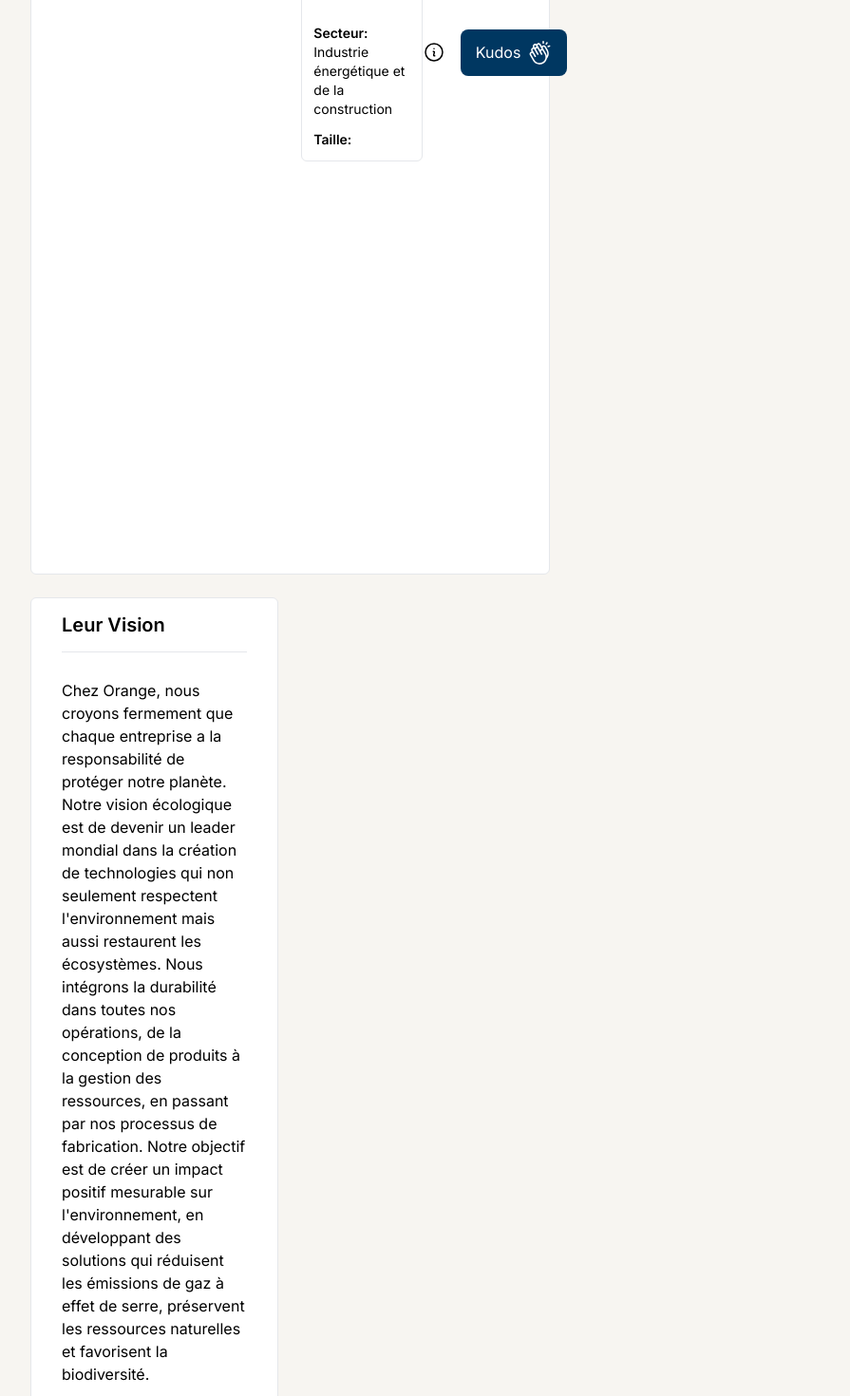
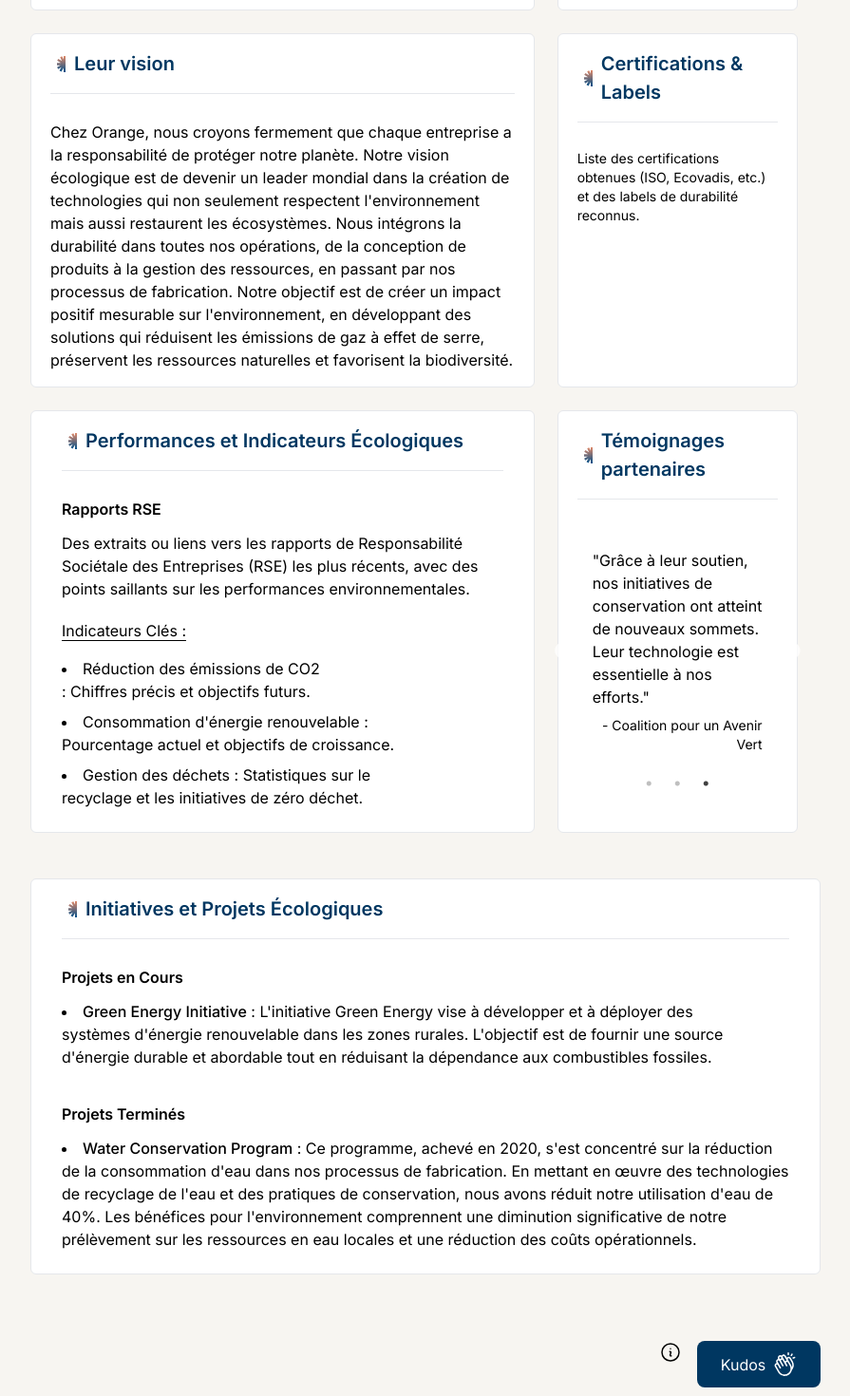
Before and after one commit to gregmlt/izta-Frontend, a Next.js app: page /company in a window 1280 px wide. Shown: the part 1580-3050 px from the top of the page at 95% size, without its empty margins (192-1087 px from the left). Built offline with nearby package versions, Linux system fonts and the light colour scheme; no server answers.

Commit message:
companyrpofile

```diff
--- a/components/CompanyInfoModal.js
+++ b/components/CompanyInfoModal.js
@@ -1,10 +1,27 @@
-import React, { useEffect, useState } from "react";
+import React, { useState } from "react";
+import Slider from "react-slick";
+import "slick-carousel/slick/slick.css";
+import "slick-carousel/slick/slick-theme.css";
 import StarsSVGIcons from "./iconsSVG/StarsSVGIcons";
 import HeartSVGIcons from "./iconsSVG/HeartSVGIcons";
 import MedalSVGIcons from "./iconsSVG/MedalSVGIcons";
 import KudosButton from "./KudosButton";
 import InfoSVGIcon from "./iconsSVG/InfoSVGIcon";
-import { useSelector } from "react-redux";
+
+const testimonials = [
+  {
+    name: "EcoSolutions Ltd",
+    text: "Nous avons réduit nos émissions de CO2 de 30% en un an. Une collaboration précieuse et inspirante!",
+  },
+  {
+    name: "BioPlanet Industries",
+    text: "Leur technologie avancée a optimisé notre processus de recyclage, augmentant notre efficacité et notre impact écologique positif.",
+  },
+  {
+    name: "Coalition pour un Avenir Vert",
+    text: "Grâce à leur soutien, nos initiatives de conservation ont atteint de nouveaux sommets. Leur technologie est essentielle à nos efforts.",
+  },
+];
 
 function CompanyInfoModal({ companyName, taille, companyId, starsCount }) {
   const [showPopover, setShowPopover] = useState(false);
@@ -12,6 +29,14 @@ function CompanyInfoModal({ companyName, taille, companyId, starsCount }) {
   const capitalizeFirstLetter = (str) => {
     if (!str) return str;
     return str.charAt(0).toUpperCase() + str.slice(1).toLowerCase();
+  };
+
+  const truncateText = (text, maxLength) => {
+    if (typeof text !== "string") return "";
+    if (text.length <= maxLength) {
+      return text;
+    }
+    return text.slice(0, maxLength) + "...";
   };
 
   const renderStars = (count) => {
@@ -39,9 +64,20 @@ function CompanyInfoModal({ companyName, taille, companyId, starsCount }) {
     return stars;
   };
 
+  const sliderSettings = {
+    dots: true,
+    infinite: true,
+    speed: 500,
+    slidesToShow: 1,
+    slidesToScroll: 1,
+    autoplay: true,
+    autoplaySpeed: 3000,
+  };
+
   return (
+    <>
       <div className="h-auto w-[80%] mx-auto my-[70px] flex flex-col">
-      <div className="bg-white p-5 rounded-lg border  w-[100%] min-h-[480px] flex flex-col my-5 bg-white">
+        <div className="bg-white p-5 rounded-lg border w-[100%] min-h-[480px] flex flex-col my-5 bg-white">
           <div className="w-full flex h-[330px] object-cover rounded-md bg-[linear-gradient(to_right_top,rgba(206,100,38,0.2),rgba(16,34,93,0.8)),url('/images/campain-asso.jpg')] bg-cover">
             <div className="flex items-start w-full p-5">
               <div className="ml-auto z-10">
@@ -52,7 +88,7 @@ function CompanyInfoModal({ companyName, taille, companyId, starsCount }) {
           <div>
             <div className="flex items-center justify-between px-5">
               <h1 className="text-7xl text-[#003761] font-semibold pt-5">
-              {companyName}
+                {truncateText(capitalizeFirstLetter(companyName), 15)}
               </h1>
               <div className="flex mt-5">{renderStars(starsCount)}</div>
             </div>
@@ -64,11 +100,14 @@ function CompanyInfoModal({ companyName, taille, companyId, starsCount }) {
           </div>
         </div>
 
-      <div className="grid grid-cols-3 grid-rows-6 gap-6 h-[100%]">
-        <div className="col-start-1 col-end-3 row-start-1 row-end-3 h-auto   w-full py-4 px-8 bg-white rounded-md border flex flex-col">
-          <h3 className="border-b leading-6 font-semibold text-[20px] pb-4">
-            Présentation
+        <div className="grid grid-cols-3 gap-6 auto-rows-min h-auto">
+          <div className="col-start-1 col-end-3 row-start-1 row-end-auto h-auto w-full py-4 px-5 bg-white rounded-md border flex flex-col">
+            <div className="flex items-center border-b w-full pb-4">
+              <img src="/Logo/Logo.svg" className="w-[25px]" />
+              <h3 className="font-semibold text-[#003761] text-[20px]">
+                Présentation de l'entreprise
               </h3>
+            </div>
             <p className="text-balance pt-7">
               Deuxième entreprise mondiale des métiers des concessions et de la
               construction, employant 275 000 salariés à travers le monde.Vinci,
@@ -77,10 +116,13 @@ function CompanyInfoModal({ companyName, taille, companyId, starsCount }) {
               construction, employant 275 000 salariés à travers le monde.
             </p>
           </div>
-        <div className="col-start-1 col-end-2 row-start-3 row-end-5 h-auto w-full py-4 px-8  bg-white rounded-md border flex flex-col">
-          <h3 className="border-b leading-6 font-semibold text-[20px] pb-4">
-            Leur Vision
+          <div className="col-start-1 col-end-3 row-start-2 row-end-auto h-auto w-full py-4 px-5 bg-white rounded-md border flex flex-col">
+            <div className="flex items-center border-b w-full pb-4">
+              <img src="/Logo/Logo.svg" className="w-[25px]" />
+              <h3 className="font-semibold text-[#003761] text-[20px]">
+                Leur vision
               </h3>
+            </div>
             <p className="text-balance pt-7">
               Chez Orange, nous croyons fermement que chaque entreprise a la
               responsabilité de protéger notre planète. Notre vision écologique
@@ -95,11 +137,84 @@ function CompanyInfoModal({ companyName, taille, companyId, starsCount }) {
               naturelles et favorisent la biodiversité.
             </p>
           </div>
-        <div className="col-start-2 col-end-3 row-start-1 row-end-2 self-end flex items-center mt-3 relative cursor-pointer">
-          <div className="h-[100%]  w-full pl-3 bg-white rounded-md border  flex flex-col">
-            <h3 className="py-3 border-b font-semibold text-[20px]">
+          <div className="col-start-1 col-end-3 row-start-3 row-end-auto h-auto w-full py-4 px-8 bg-white rounded-md border flex flex-col">
+            <div className="flex items-center border-b w-full pb-4">
+              <img src="/Logo/Logo.svg" className="w-[25px]" />
+              <h3 className="font-semibold text-[#003761] text-[20px]">
+                Performances et Indicateurs Écologiques
+              </h3>
+            </div>
+            <p className="text-balance pt-7">
+              <p className="text-md font-semibold pb-3">Rapports RSE</p>
+              <p>
+                Des extraits ou liens vers les rapports de Responsabilité
+                Sociétale des Entreprises (RSE) les plus récents, avec des
+                points saillants sur les performances environnementales.
+              </p>
+
+              <p className="underline underline-offset-4 pt-5 pb-4">
+                Indicateurs Clés :
+              </p>
+
+              <ul className="list-disc list-inside">
+                <li className="mb-2">
+                  Réduction des émissions de CO2 : Chiffres précis et objectifs
+                  futurs.
+                </li>
+                <li className="mb-2">
+                  Consommation d'énergie renouvelable : Pourcentage actuel et
+                  objectifs de croissance.
+                </li>
+
+                <li className="mb-2">
+                  Gestion des déchets : Statistiques sur le recyclage et les
+                  initiatives de zéro déchet.
+                </li>
+              </ul>
+            </p>
+          </div>
+          <div className="col-start-1 col-end-5 row-start-5 row-end-auto h-auto w-full py-4 px-8 bg-white rounded-md border flex flex-col">
+            <div className="flex items-center border-b w-full pb-4">
+              <img src="/Logo/Logo.svg" className="w-[25px]" />
+              <h3 className="font-semibold text-[#003761] text-[20px]">
+                Initiatives et Projets Écologiques
+              </h3>
+            </div>
+            <p className="text-balance pt-7">
+              <p className="text-md font-semibold pb-3">Projets en Cours</p>
+              <ul className="list-disc list-inside">
+                <li className="mb-2">
+                  <span className="font-medium">Green Energy Initiative</span> :
+                  L'initiative Green Energy vise à développer et à déployer des
+                  systèmes d'énergie renouvelable dans les zones rurales.
+                  L'objectif est de fournir une source d'énergie durable et
+                  abordable tout en réduisant la dépendance aux combustibles
+                  fossiles.
+                </li>
+              </ul>
+            </p>
+            <p className="text-md font-semibold pb-3 pt-7">Projets Terminés</p>
+            <ul className="list-disc list-inside">
+              <li className="mb-2">
+                <span className="font-medium">Water Conservation Program</span>{" "}
+                : Ce programme, achevé en 2020, s'est concentré sur la réduction
+                de la consommation d'eau dans nos processus de fabrication. En
+                mettant en œuvre des technologies de recyclage de l'eau et des
+                pratiques de conservation, nous avons réduit notre utilisation
+                d'eau de 40%. Les bénéfices pour l'environnement comprennent une
+                diminution significative de notre prélèvement sur les ressources
+                en eau locales et une réduction des coûts opérationnels.
+              </li>
+            </ul>
+          </div>
+          <div className="col-start-3 col-end-4 row-start-1 row-end-auto flex">
+            <div className="h-auto w-full py-4 px-5 bg-white rounded-md border flex flex-col">
+              <div className="flex items-center border-b w-full pb-4">
+                <img src="/Logo/Logo.svg" className="w-[25px]" />
+                <h3 className="font-semibold text-[#003761] text-[20px] text-wrap">
                   L’entreprise
                 </h3>
+              </div>
               <p className="text-sm pt-7 mb-3">
                 <span className="font-semibold">Secteur:</span> Industrie
                 énergétique et de la construction
@@ -108,14 +223,56 @@ function CompanyInfoModal({ companyName, taille, companyId, starsCount }) {
                 <span className="font-semibold">Taille:</span> {taille}
               </p>
             </div>
+          </div>
+          <div className="col-start-3 col-end-4 row-start-2 row-end-auto flex">
+            <div className="h-auto w-full py-4 px-5 bg-white rounded-md border flex flex-col">
+              <div className="flex items-center border-b w-full pb-4">
+                <img src="/Logo/Logo.svg" className="w-[25px]" />
+                <h3 className="font-semibold text-[#003761] text-[20px] text-wrap">
+                  Certifications & Labels
+                </h3>
+              </div>
+              <p className="text-sm pt-7 mb-3">
+                Liste des certifications obtenues (ISO, Ecovadis, etc.) et des
+                labels de durabilité reconnus.
+              </p>
+            </div>
+          </div>
+          <div className="col-start-3 col-end-4 row-start-3 row-end-auto flex">
+            <div className="h-auto w-full py-4 px-5 bg-white rounded-md border flex flex-col">
+              <div className="flex items-center border-b w-full pb-4">
+                <img src="/Logo/Logo.svg" className="w-[25px]" />
+                <h3 className="font-semibold text-[#003761] text-[20px] text-wrap">
+                  Témoignages partenaires
+                </h3>
+              </div>
+              <div className="py-9">
+                <Slider {...sliderSettings}>
+                  {testimonials.map((testimonial, index) => (
+                    <div key={index} className="p-4">
+                      <p className="text-md mb-2">"{testimonial.text}"</p>
+                      <p className="text-sm text-right">- {testimonial.name}</p>
+                    </div>
+                  ))}
+                </Slider>
+              </div>
+            </div>
+          </div>
+        </div>
+      </div>
+
+      {/* //////// popover KUDOS //////// */}
+
+      <div className="w-[80%] mx-auto my-[70px] flex flex-col">
+        <div className="flex justify-end relative cursor-pointer">
           <div
-            className="mr-4"
+            className="mr-4 relative"
             onMouseEnter={() => setShowPopover(true)}
             onMouseLeave={() => setShowPopover(false)}
           >
             <InfoSVGIcon />
             {showPopover && (
-              <div className="absolute top-7 right-[calc(100%+10px)] w-64 p-3 text-sm text-black bg-[#B0C8DA] rounded-lg shadow-lg">
+              <div className="absolute top-7 right-[calc(100%+10px)] w-64 p-3 text-sm text-black bg-[#B0C8DA] rounded-lg shadow-lg z-3">
                 <p className="font-semibold text-md mb-2">
                   C'est quoi les Kudos ?
                 </p>
@@ -131,24 +288,13 @@ function CompanyInfoModal({ companyName, taille, companyId, starsCount }) {
               </div>
             )}
           </div>
+          <div className="">
             <KudosButton hoverColor="hover:bg-[#3371a1]" />
           </div>
         </div>
       </div>
+    </>
   );
 }
 
 export default CompanyInfoModal;
-
-{
-  /* <div className="w-[23%] p-4 relative">
-  <div className="absolute top-[-89%]">
-    <MedalSVGIcons />
-  </div>
-  <img
-    alt="photo"
-    src="https://images.unsplash.com/photo-1512403754473-27835f7b9984?q=80&w=1915&auto=format&fit=crop&ixlib=rb-4.0.3&ixid=M3wxMjA3fDB8MHxwaG90by1wYWdlfHx8fGVufDB8fHx8fA%3D%3D"
-    className="rounded-sm h-[100%] object-cover"
-  />
-</div> */
-}
--- a/components/containers/ContactContainer.js
+++ b/components/containers/ContactContainer.js
@@ -41,12 +41,12 @@ function ContactContainer() {
   return (
     <div
       id="contact"
-      className="flex justify-center items-center h-auto h-[800px] w-full bg-white"
+      className="flex justify-center items-center h-screen w-full bg-white"
     >
-      <div className="flex justify-center items-end bg-[linear-gradient(to_left_bottom,rgba(206,100,38,0.7),rgba(16,34,93,1)),url('/images/Team.jpg')] w-full h-[100%] bg-left bg-cover pl-20">
+      <div className="flex justify-center items-end bg-[linear-gradient(to_left_bottom,rgba(206,100,38,0.7),rgba(16,34,93,1)),url('/images/Team.jpg')] w-full h-[100%] bg-left bg-cover pl-20 pr-10">
         <blockquote className="w-full text-lg text-white mb-20 mr-10 pl-[120px]">
           <div className="w-14 mb-4">
-            <img src="./images/quote.svg" alt="quote" />
+            <img src="../images/quote.svg" alt="quote" />
           </div>
           Nous croyons fermement que chaque entreprise peut être un catalyseur
           de changement. En soutenant des projets locaux, nous bâtissons
--- a/package.json
+++ b/package.json
@@ -25,8 +25,10 @@
     "react-dom": "^18",
     "react-redux": "^9.1.2",
     "react-router-dom": "^6.23.1",
+    "react-slick": "^0.30.2",
     "react-tailwindcss-datepicker": "^1.6.6",
     "redux-persist": "^6.0.0",
+    "slick-carousel": "^1.8.1",
     "socket.io-client": "^4.7.5"
   },
   "devDependencies": {
```
Also changed, not shown: components/CompanySearchResultsModal.js (+7 -3 lines), 1 other file (tests, documents, lock files or other folders). Lines whose indentation alone changed are shown as unchanged.
